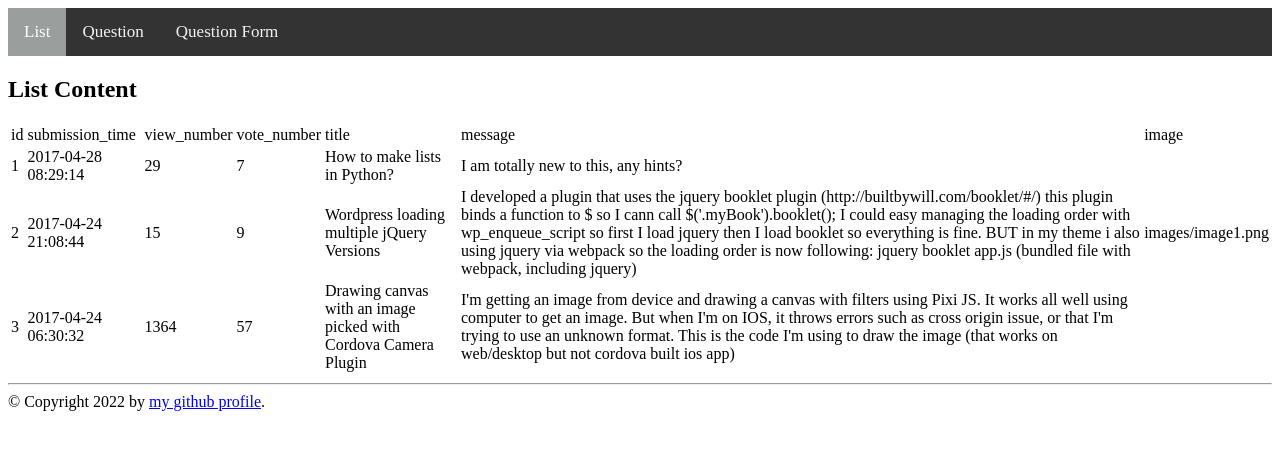
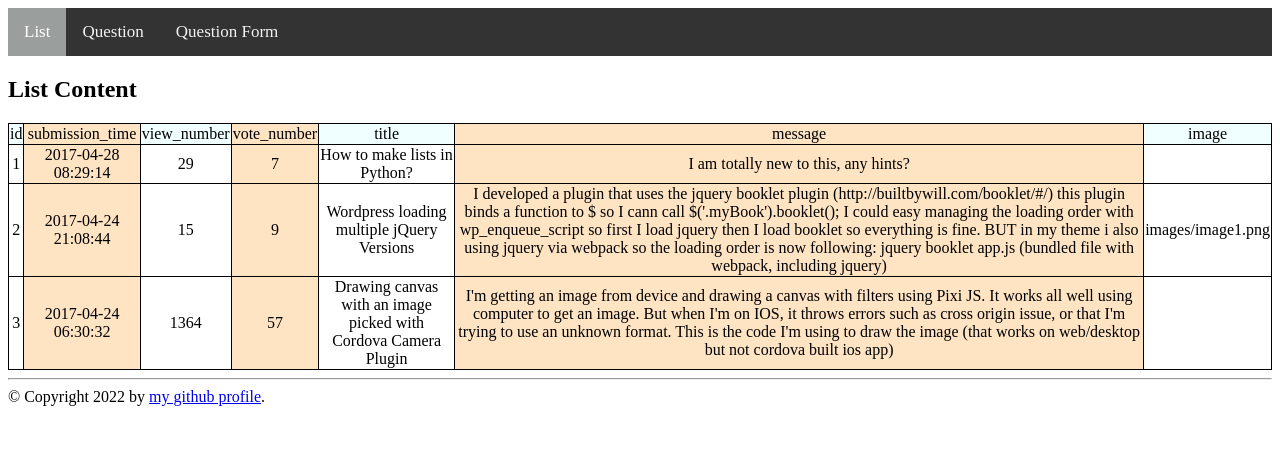
Before and after one commit to imac1/ask-mate-1-python, a Flask app: page / in a window 1280 px wide. Shown: the top 450 px of the page. Run offline with Flask 2, Linux system fonts and the light colour scheme; some libraries are stand-ins or nearby versions.

Commit message:
css table borders

```diff
--- a/server.py
+++ b/server.py
@@ -1,7 +1,11 @@
+from multiprocessing.dummy import connection
 from flask import Flask, render_template, request, redirect, url_for
 import data_manager
 
+
 app = Flask(__name__)
+
+
 
 
 @app.route("/")
@@ -28,4 +32,5 @@ if __name__ == "__main__":
         host="0.0.0.0",
         port=8000,
         debug=True,
+
     )
--- a/static/style.css
+++ b/static/style.css
@@ -1,20 +1,25 @@
 .table {
-    border-spacing: 0;
-    margin: 1rem;
+    border: 1px, solid, black;
+    border-collapse: collapse;
 }
 
 .table__row :nth-child(even) {
     background-color: bisque;
+
 }
 
 .table__header {
     background-color: azure;
     text-align: left;
+    border: 1px solid;
+    border-collapse: collapse;
 }
 
 .table__cell {
     padding: auto;
     text-align: center;
+    border: 1px solid;
+    border-collapse: collapse;
 }
 
 .topnav {
--- a/templates/base.html
+++ b/templates/base.html
@@ -2,9 +2,11 @@
 <html>
 
 <head>
+
     <meta charset="utf-8" />
     <title>{% block title %}{% endblock %}</title>
     <link rel="stylesheet" type="text/css" href="{{ url_for('static', filename='style.css')}}" />
+
 </head>
 
 <body>
--- a/templates/list.html
+++ b/templates/list.html
@@ -1,23 +1,24 @@
 {% extends "base.html" %}
 {% block title %} List {% endblock %}
+
 {% block content %}
 <h2>List Content </h2>
-<table>
-    <thead>
-        <tr >
+<table class="table">
+    <thead class="table__header">
+        <tr class="table__row">
             {% for item in questions_header %}
-            <td >
+            <td class="table__cell">
                 {{ item }}
             </td>
             {% endfor %}
         </tr>
     </thead>
-    <tbody >
+    <tbody>
         {% for question in questions_list %}
-        <tr >
+        <tr class="table__row">
 
             {% for key, value in question.items() %}
-            <td >
+            <td class="table__cell">
                 {{value }}
 
             </td>
@@ -26,7 +27,5 @@
         </tr>
         {% endfor %}
     </tbody>
-
 </table>
-
 {% endblock %}
--- a/util.py
+++ b/util.py
@@ -5,17 +5,16 @@ but mainly from the business logic layer."""
 import datetime
 from dateutil.parser import parse
 
+
 def is_date(string, fuzzy=False):
     """
     Return whether the string can be interpreted as a date.
-
     :param string: str, string to check for date
     :param fuzzy: bool, ignore unknown tokens in string if True
     """
     try:
         parse(string, fuzzy=fuzzy)
         return True
-
     except ValueError:
         return False
 
@@ -26,6 +25,3 @@ def convert_UNIX_to_date(UNIX_timestamp):
     else:
         date = datetime.datetime.fromtimestamp(int(UNIX_timestamp))
         return str(date)
-
-
-# print(convert_UNIX_to_date('2017-04-28 11:29:14'))
```
Also changed, not shown: templates/style.css (deleted, +0 -57 lines), connection.py (line endings or trailing spaces).
